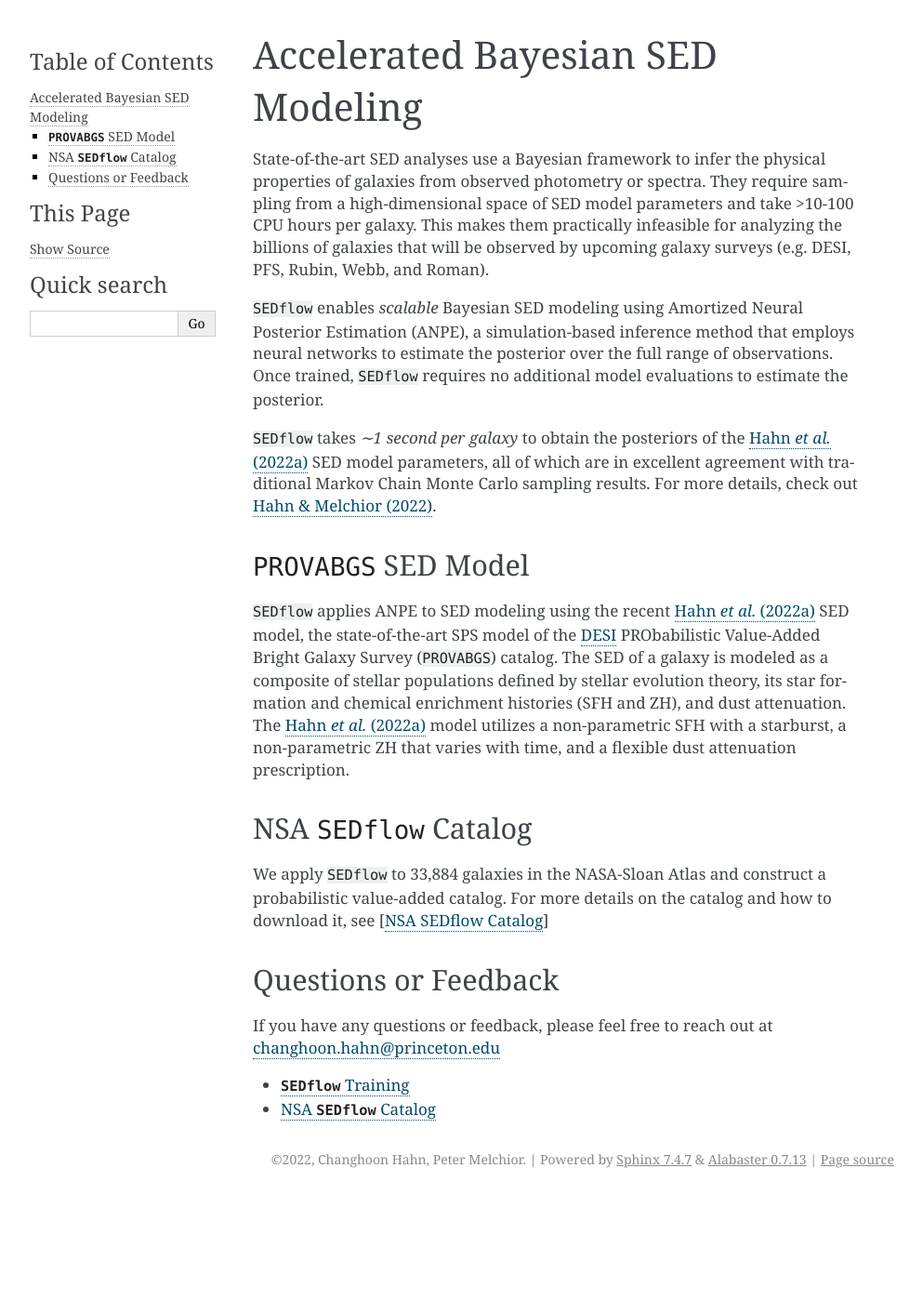
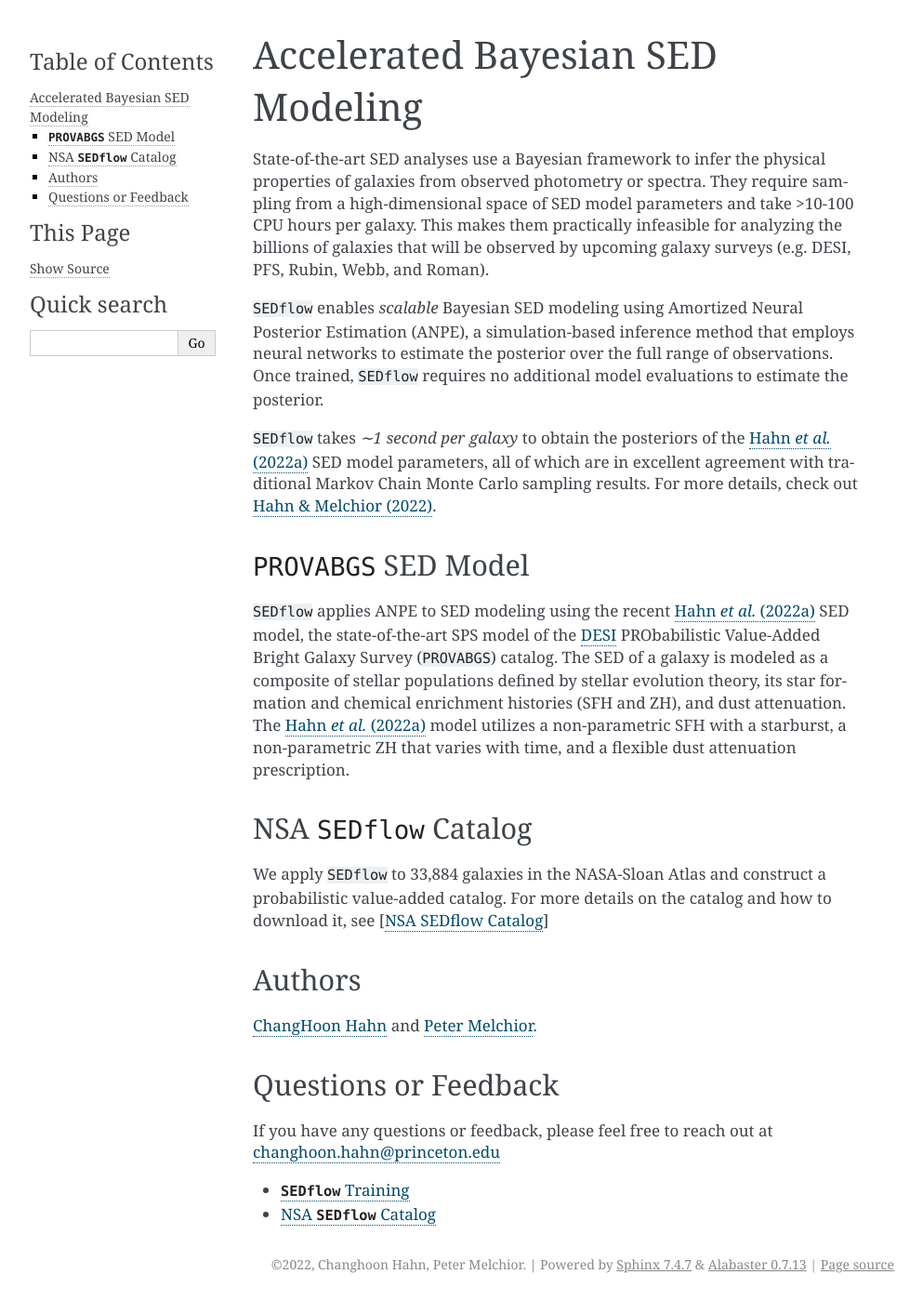
Before and after one commit to changhoonhahn/SEDflow, a Sphinx documentation site: the page built from docs/index.rst, in a window 1280 px wide. Shown: the whole page at 93% size, without its empty margins (148-1141 px from the left). Built offline with Sphinx 7.4.7, drawn with Linux system fonts in a browser that asks for light colours; before the commit the page ends 1286 px from its top, so only the background shows below that.

Commit message:
link to authors webpages

```diff
--- a/docs/index.rst
+++ b/docs/index.rst
@@ -40,9 +40,19 @@ We apply ``SEDflow`` to 33,884 galaxies in the NASA-Sloan Atlas and construct
 a probabilistic value-added catalog.
 For more details on the catalog and how to download it, see [:ref:`datamodel`]
 
+Authors
+-------
+|chang|_ and |peter|_.
+
 Questions or Feedback
 ---------------------
 If you have any questions or feedback, please feel free to reach out at changhoon.hahn@princeton.edu
+
+.. _chang: https://changhoonhahn.github.io/
+.. |chang| replace:: ChangHoon Hahn
+
+.. _peter: https://pmelchior.net/
+.. |peter| replace:: Peter Melchior
 
 .. _sbi: https://github.com/mackelab/sbi/
 .. |sbi| replace:: ``sbi``
```
